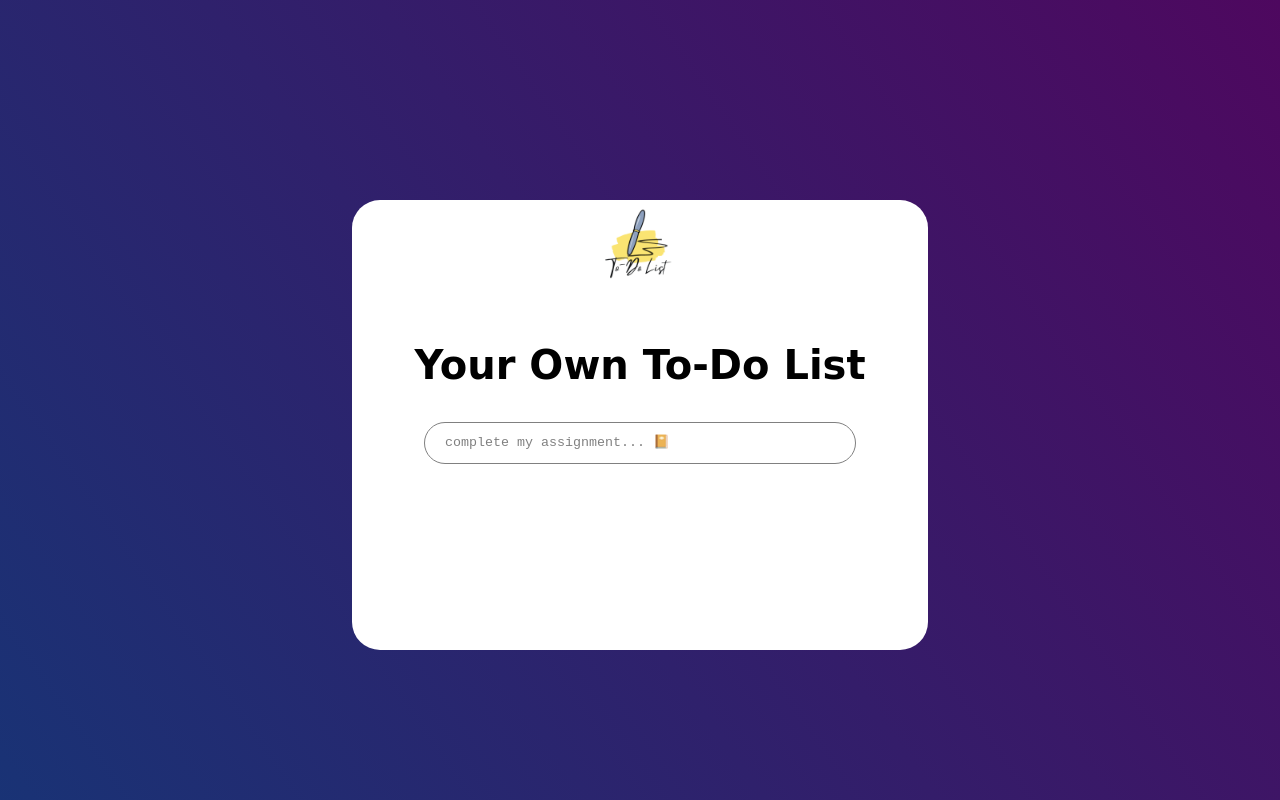
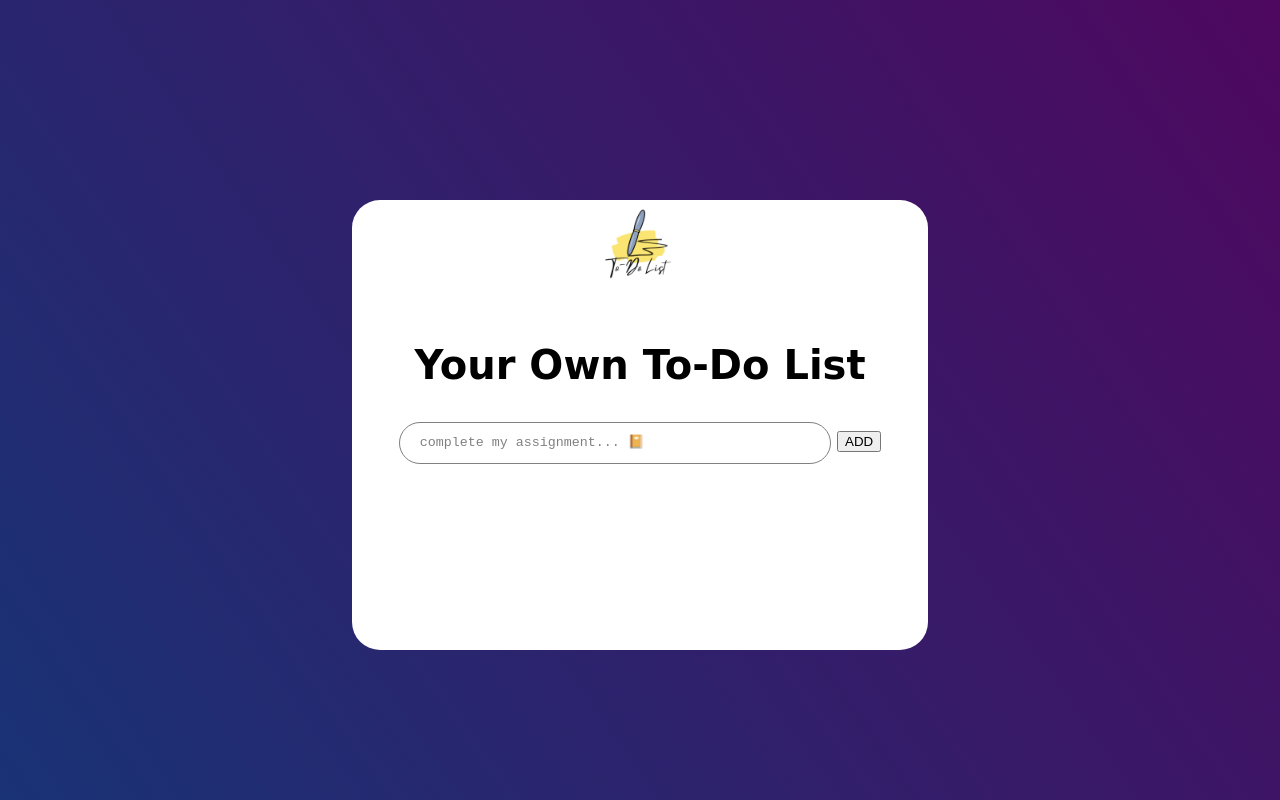
Before and after one commit to PacemakerX/toDoList, a plain HTML site: page index.html in a window 1280 px wide. Shown: the top 800 px of the page. Drawn offline with Linux system fonts and the light colour scheme.

Commit message:
Ads a button

```diff
--- a/index.html
+++ b/index.html
@@ -33,9 +33,10 @@
           style="height: 100px; width: 100px; border-top-left-radius: 28px"
         />
         <h1>Your Own To-Do List</h1>
-        <form>
-          <input placeholder="complete my assignment... &#x1F4D4" type="text" id="fname" name="fname"><br>
-        </form>
+        <div class ="row">
+          <input placeholder="complete my assignment... &#x1F4D4" type="text" id="fname" name="fname">
+          <button class="btn">ADD</button>
+        </div>
       </div>
     </div>
   </body>
```
